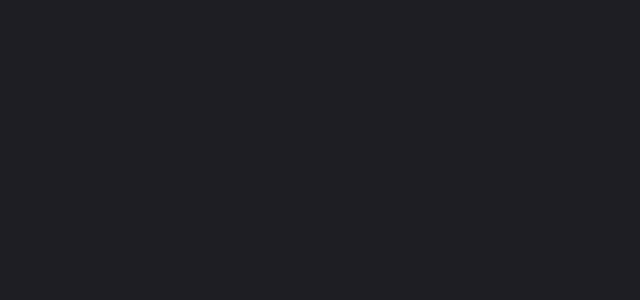
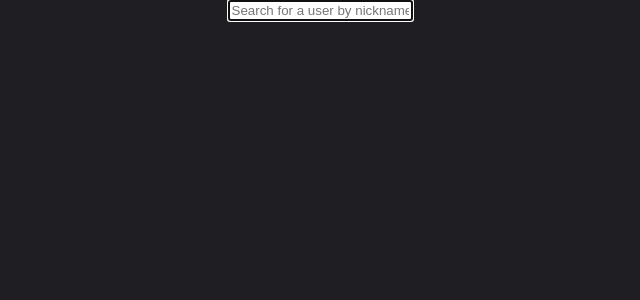
Before and after one commit to Andrey-Boyarov/personal-calendar, a React (Create React App) app: page /api/admin in a window 1280 px wide. Before the commit this address had no page. Shown: the top 300 px of the page, without its empty margins (320-960 px from the left). Built offline with nearby package versions, Linux system fonts and the light colour scheme.

Commit message:
Admin beginning

```diff
--- a/package.json
+++ b/package.json
@@ -12,7 +12,7 @@
     "react-calendar": "^3.7.0",
     "react-dom": "^17.0.2",
     "react-router": "^6.3.0",
-    "react-scripts": "5.0.0",
+    "react-scripts": "^5.0.1",
     "web-vitals": "^2.1.4"
   },
   "scripts": {
--- a/src/App.js
+++ b/src/App.js
@@ -3,6 +3,7 @@ import Creator from "./components/Creator";
 import Login from "./components/Login";
 import {Route, Routes} from "react-router";
 import {BrowserRouter} from "react-router-dom";
+import Admin from "./components/Admin";
 
 function App() {
   return (
@@ -10,6 +11,7 @@ function App() {
           <BrowserRouter>
                 <Routes>
                     <Route path="/api/creator" element={<Creator/>}/>
+                    <Route path="/api/admin" element={<Admin/>}/>
                     <Route path="/login" element={<Login/>}/>
                 </Routes>
           </BrowserRouter>
--- a/src/components/Admin.js
+++ b/src/components/Admin.js
@@ -1,18 +1,19 @@
 import {useState} from "react";
 import GetUsers from "../utils/GetUsers";
 import TargetUser from "./Admin/TargetUser";
+import SearchBar from "./body/SearchBar";
 
 export default function Admin(){
     const {searchProp, setSearchProp} = useState()
 
     return(
         <div>
-            {/*todo here must be search*/}
-            <div>{GetUsers(searchProp).map(user =>
+            <SearchBar/>
+            {/*<div>{GetUsers(searchProp).map(user =>
                 <div>
                     <TargetUser userName={user.userName} userRoles={user.userRoles}/>
                 </div>)}
-            </div>
+            </div>*/}
         </div>
     )
 }
--- a/src/components/body/SearchBar.js
+++ b/src/components/body/SearchBar.js
@@ -42,9 +42,11 @@ export default function SearchBar () {
                 onChange={(e) => setSearchTerm(e.target.value)}
             />
             <ul className="userList">
-                {userList.map((user, index) => {
-                    return <li key={index} className="filteredUserList"></li>
-                })}
+                {userList => {
+                    if (userList) userList.map((user, index) => {
+                        <li key={index} className="filteredUserList"/>
+                    })
+                }}
             </ul>
         </div>
     );
```
Also changed, not shown: 1 other file (tests, documents, lock files or other folders).
